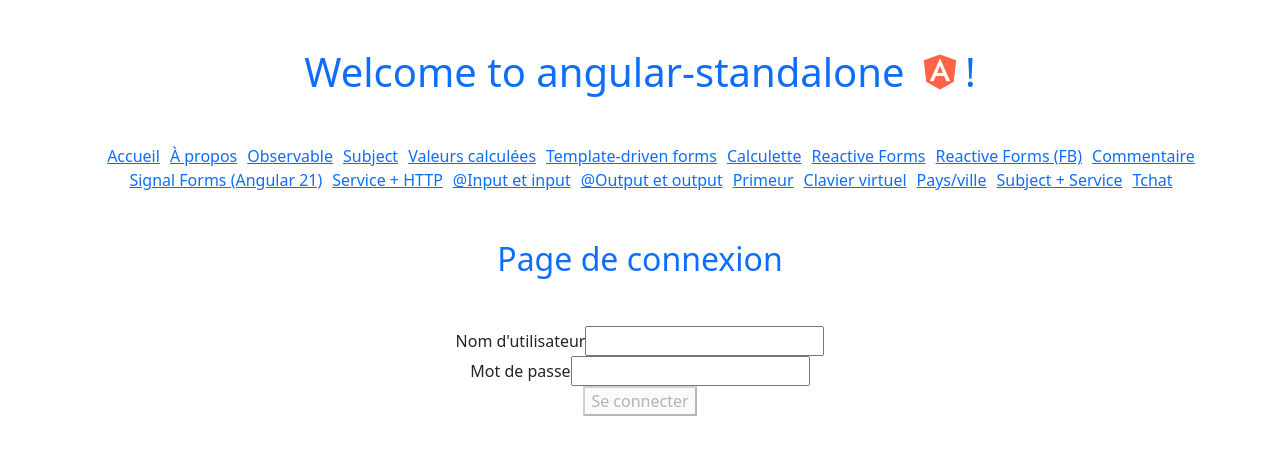
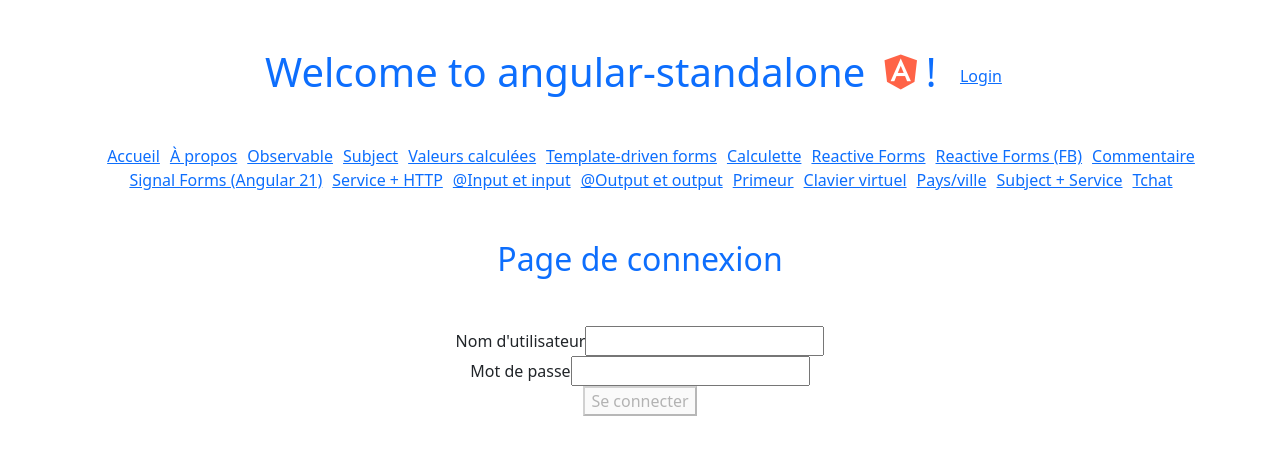
Before and after one commit to Achreftun/angular-standalone, an Angular app: page /auth in a window 1280 px wide. Shown: the top 454 px of the page. Built offline with nearby package versions, Linux system fonts and the light colour scheme.

Commit message:
Login/Logout Buttons

```diff
--- a/src/app/components/auth/auth.ts
+++ b/src/app/components/auth/auth.ts
@@ -3,6 +3,7 @@ import { User } from '../../models/user';
 import { FormsModule } from '@angular/forms';
 import { Router } from '@angular/router';
 import { AuthService } from '../../services/auth';
+import { LoginLogoutService } from '../../services/login-logout';
 
 @Component({
   selector: 'app-auth',
@@ -16,7 +17,8 @@ export class AuthComponent {
 
   constructor(
     private router: Router,
-    private authService: AuthService
+    private authService: AuthService,
+    private logService: LoginLogoutService
   ) { }
 
   seConnecter() {
@@ -25,6 +27,7 @@ export class AuthComponent {
         console.log(res);
         localStorage.setItem('tokens', JSON.stringify(res))
         localStorage.setItem('user', JSON.stringify(this.user))
+        this.logService.isConnected(true)
         this.router.navigateByUrl('/personne')
 
       },
--- a/src/app/components/shared-module/header/header.html
+++ b/src/app/components/shared-module/header/header.html
@@ -2,5 +2,13 @@
     <h1 class="text-primary my-5">
         Welcome to {{ title }}
         <i style="color: tomato;" class="fa-brands fa-angular"></i>!
+        <button type="button" class="btn btn-link" (click)="login()" [hidden]="isConnected()">
+            Login
+        </button>
+        <button type="button" class="btn btn-link" (click)="logout()" [hidden]="!isConnected()">
+            Logout
+        </button>
+
     </h1>
+
 </header>
--- a/src/app/components/shared-module/header/header.ts
+++ b/src/app/components/shared-module/header/header.ts
@@ -1,4 +1,6 @@
-import { Component } from '@angular/core';
+import { Component, signal } from '@angular/core';
+import { Router } from '@angular/router';
+import { LoginLogoutService } from '../../../services/login-logout';
 
 @Component({
   selector: 'app-header',
@@ -8,5 +10,21 @@ import { Component } from '@angular/core';
 })
 export class HeaderComponent {
   title = 'angular-standalone';
+  isConnected = signal(!!localStorage.getItem('tokens'))
+  constructor(
+    private router: Router,
+    private logService: LoginLogoutService
+  ) {
+    this.logService.getSubject().subscribe(v => this.isConnected.set(v))
+  }
 
+  login() {
+    this.router.navigateByUrl('/auth')
+  }
+  logout() {
+    localStorage.removeItem('tokens')
+    localStorage.removeItem('user')
+    this.logService.isConnected(false)
+    this.router.navigateByUrl('/')
+  }
 }
--- /dev/null
+++ b/src/app/services/login-logout.ts
@@ -0,0 +1,15 @@
+import { Injectable } from '@angular/core';
+import { Subject } from 'rxjs';
+
+@Injectable({
+  providedIn: 'root',
+})
+export class LoginLogoutService {
+  private subject = new Subject<boolean>()
+  isConnected(state: boolean) {
+    this.subject.next(state)
+  }
+  getSubject() {
+    return this.subject
+  }
+}
```
Also changed, not shown: 1 other file (tests, documents, lock files or other folders).
